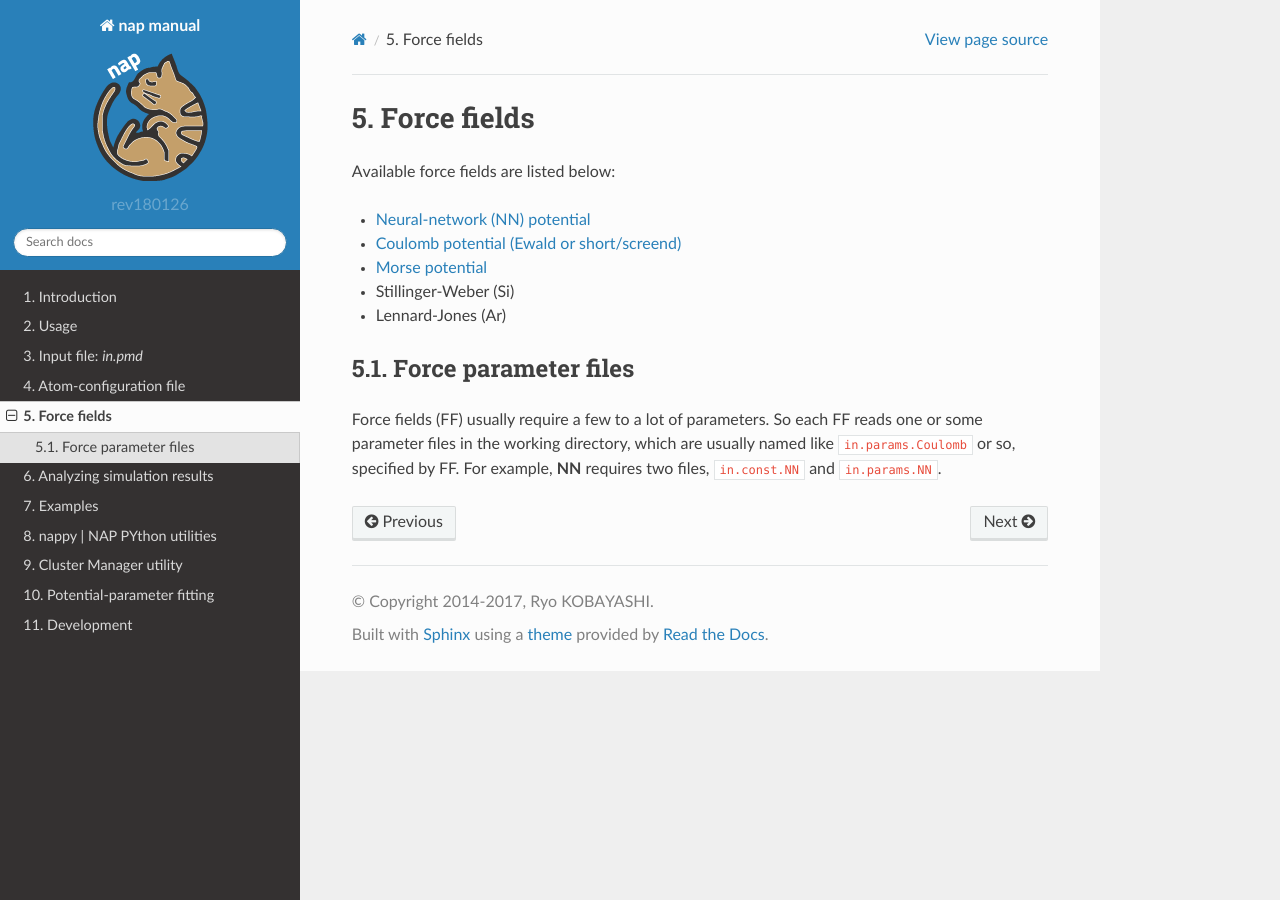
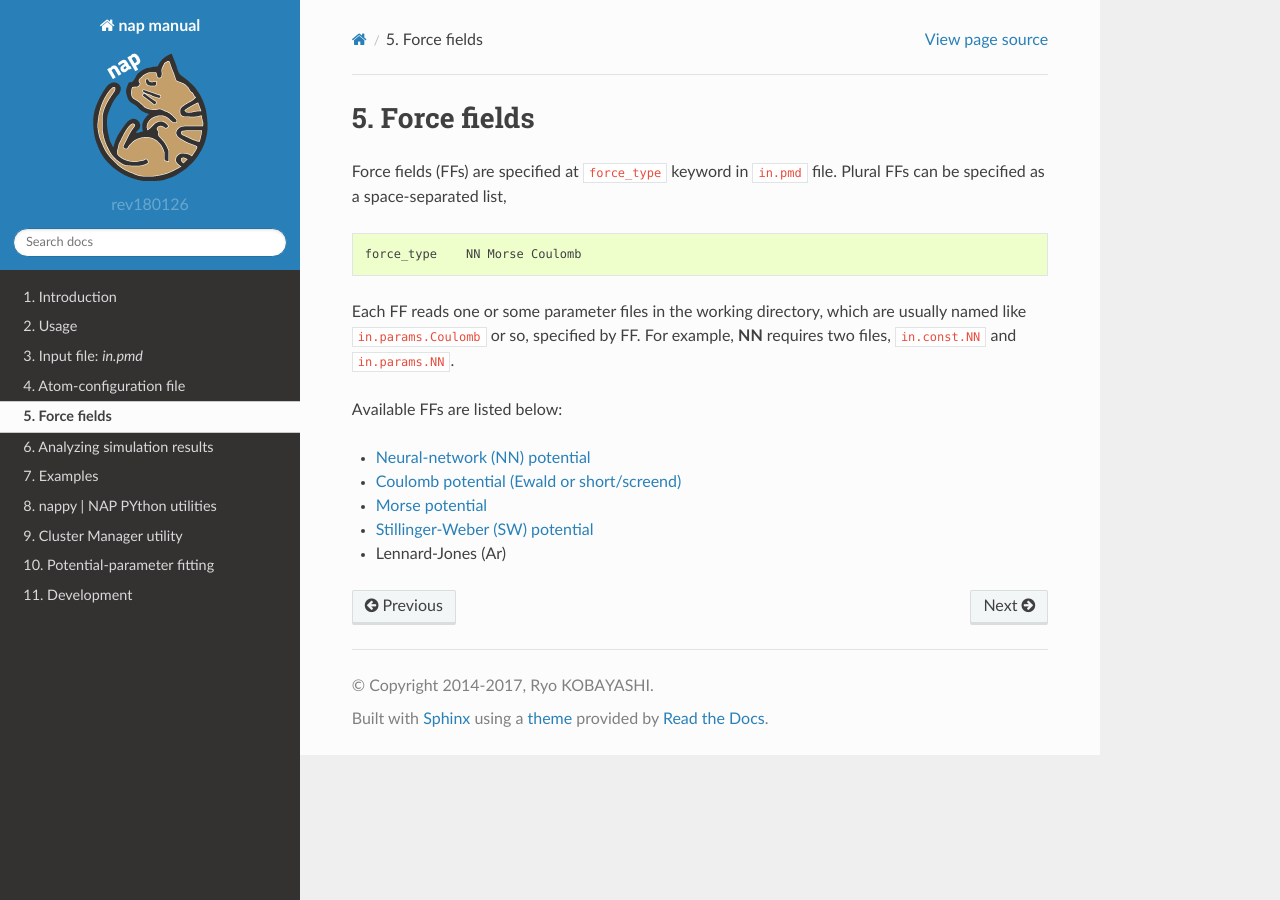
Before and after one commit to ryokbys/nap, a Sphinx documentation site: the page built from doc/forces.rst, in a window 1280 px wide. Built offline with Sphinx 7.4.7 and the Read the Docs theme 2.0.0, drawn with Linux system fonts in a browser that asks for light colours; formulas are drawn with MathJax 3.

Commit message:
add SW document.

```diff
--- a/doc/force_fields/Coulomb.rst
+++ b/doc/force_fields/Coulomb.rst
@@ -66,3 +66,7 @@ Here, ``charges variable`` requires some following lines that have
 - ``E0``: atomic energy (eV)
 - ``qlow``: lower limit of the charge of the species
 - ``qup``: upper limit of the charge of the species
+
+``conv_eps``
+  Convergence criterion of the charge optimization.
+  Usually it should be very small to achieve good energy conservation.
--- a/doc/forces.rst
+++ b/doc/forces.rst
@@ -4,17 +4,18 @@
 Force fields
 ========================================
 
-Available force fields are listed below:
+Force fields (FFs) are specified at ``force_type`` keyword in ``in.pmd`` file.
+Plural FFs can be specified as a space-separated list,
+::
+
+   force_type    NN Morse Coulomb
+
+Each FF reads one or some parameter files in the working directory, which are usually named like ``in.params.Coulomb`` or so, specified by FF. For example, **NN** requires two files, ``in.const.NN`` and ``in.params.NN``.
+
+Available FFs are listed below:
 
 - :doc:`force_fields/neural_network`
 - :doc:`force_fields/Coulomb`
 - :doc:`force_fields/Morse`
-- Stillinger-Weber (Si)
+- :doc:`force_fields/SW`
 - Lennard-Jones (Ar)
-
-
-Force parameter files
-=========================
-
-Force fields (FF) usually require a few to a lot of parameters.
-So each FF reads one or some parameter files in the working directory, which are usually named like ``in.params.Coulomb`` or so, specified by FF. For example, **NN** requires two files, ``in.const.NN`` and ``in.params.NN``.
```
Also changed, not shown: doc/force_fields/Morse.rst (+10 -1 lines), doc/force_fields/SW.rst (added, +23 -0 lines).
